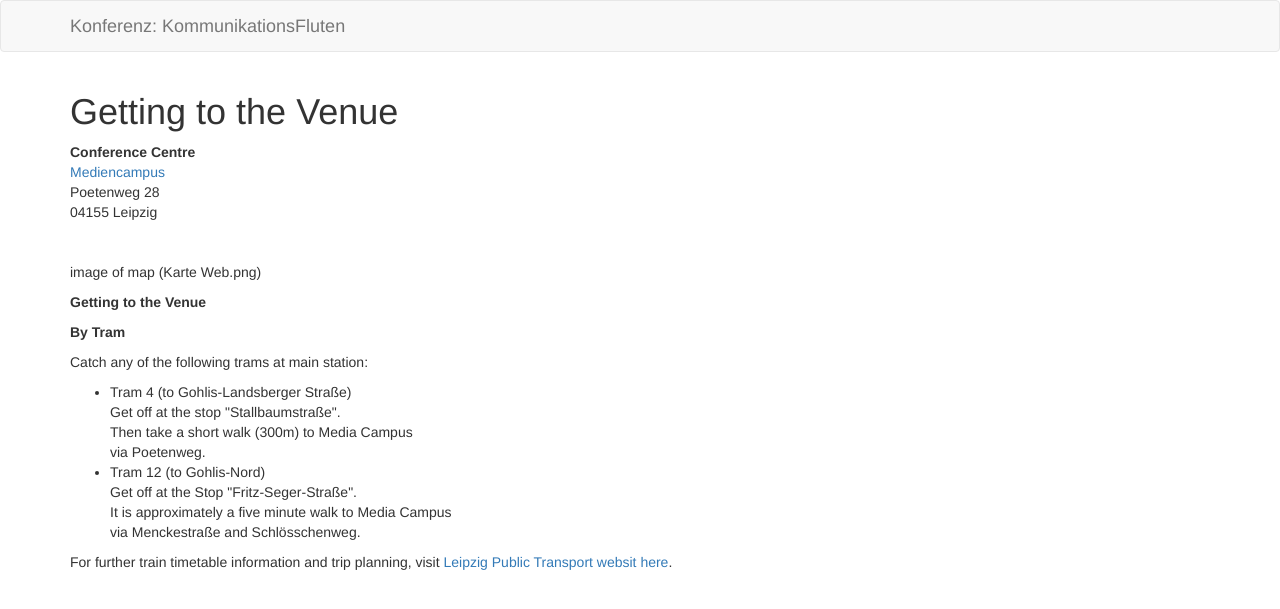
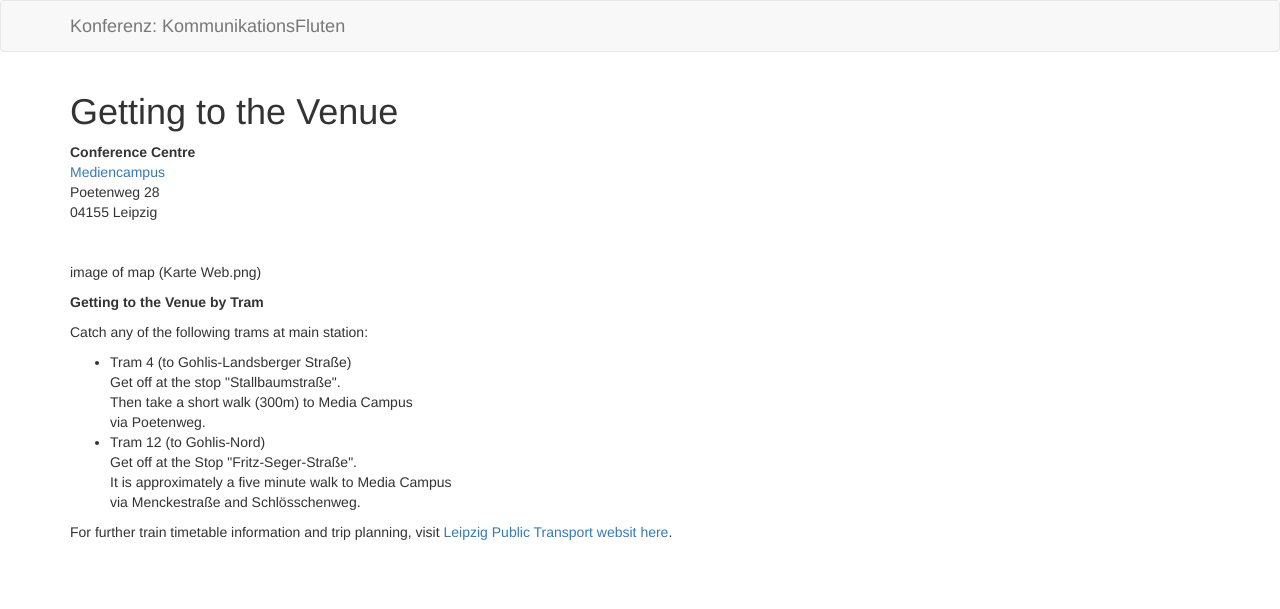
Before and after one commit to susedev/test, a Jekyll site: the page built from location.html, in a window 1280 px wide. Shown: the top 609 px of the page. Built offline with Jekyll 4.4.1, drawn with Linux system fonts in a browser that asks for light colours.

Commit message:
Edit from JekyllCMS

```diff
--- a/location.html
+++ b/location.html
@@ -10,9 +10,7 @@ Poetenweg 28<br />
 
 <p class="csc-header csc-header-n1">image of map (Karte Web.png)</p>
 
-<p class="csc-header csc-header-n1"><strong>Getting to the Venue</strong></p>
-
-<p class="csc-header csc-header-n1"><strong>By Tram</strong></p>
+<p class="csc-header csc-header-n1"><strong>Getting to the Venue by Tram</strong></p>
 
 <p class="csc-header csc-header-n1">Catch any of the following trams at main station:</p>
 
```
